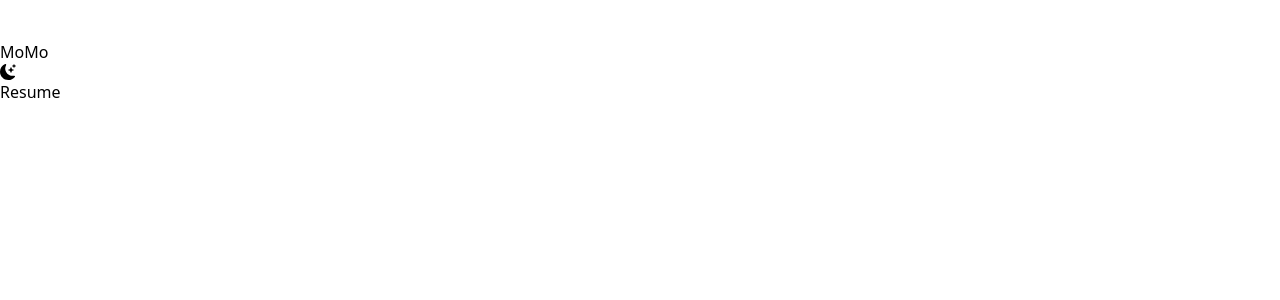
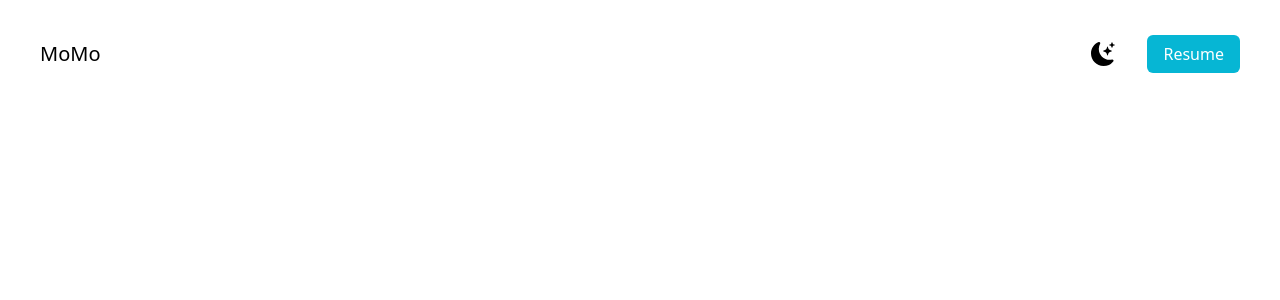
Before and after one commit to momooresontan/React-Portfolio, a Next.js app: page / in a window 1280 px wide. Shown: the top 300 px of the page. Built offline with nearby package versions, Linux system fonts and the light colour scheme.

Commit message:
index.j modified

```diff
--- a/src/pages/index.js
+++ b/src/pages/index.js
@@ -10,16 +10,21 @@ export default function Home() {
         <meta name="viewport" content="width=device-width, initial-scale=1" />
         <link rel="icon" href="/favicon.ico" />
       </Head>
-      <main>
+      <main className="bg-white px-10 ">
         <section className=" min-h-screen">
-          <nav className="py-10">
-            <h1>MoMo</h1>
-            <ul>
+          <nav className="py-10 mb-12 flex justify-between">
+            <h1 className="text-xl">MoMo</h1>
+            <ul className="flex items-center">
               <li>
-                <BsFillMoonStarsFill />
+                <BsFillMoonStarsFill className="cursor-pointer text-2xl" />
               </li>
               <li>
-                <a href="#">Resume</a>
+                <a
+                  className="bg-cyan-500 text-white px-4 py-2 rounded-md ml-8"
+                  href="#"
+                >
+                  Resume
+                </a>
               </li>
             </ul>
           </nav>
```
